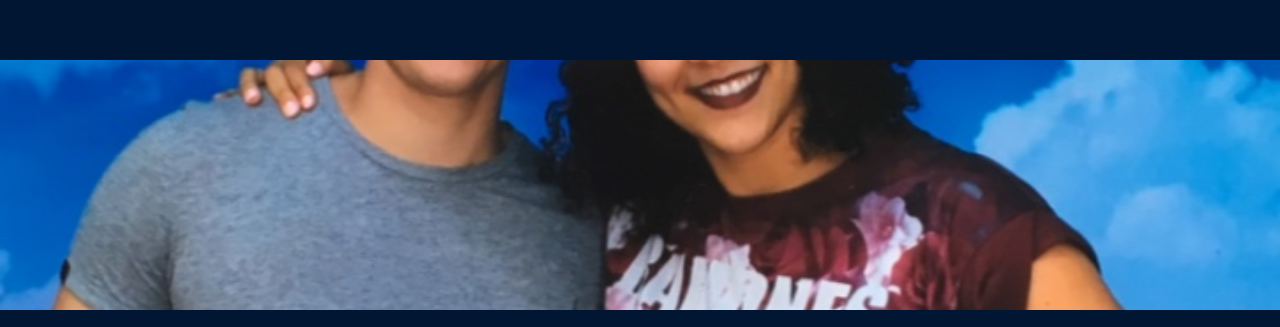
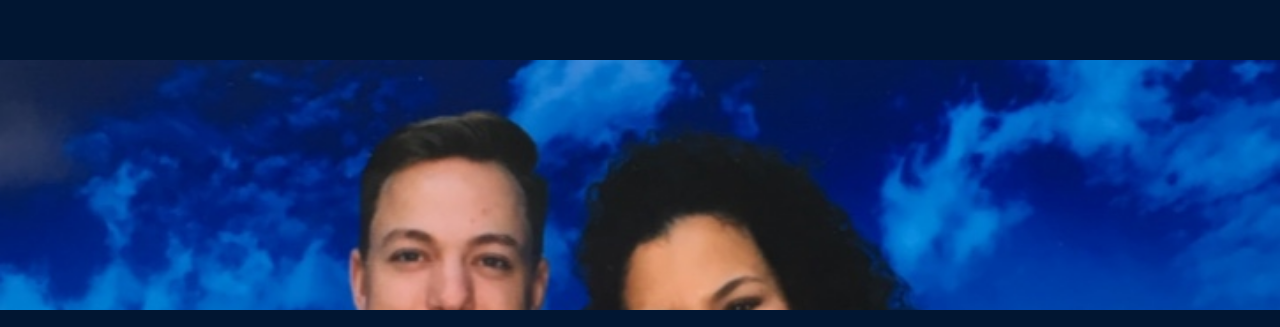
Before and after one commit to Anna-181/Wedding, a plain HTML site: page index.html in a window 1280 px wide. Shown: the part 118-445 px from the top of the page. Drawn offline with nearby package versions, Linux system fonts and the light colour scheme.

Commit message:
Update index.html

```diff
--- a/index.html
+++ b/index.html
@@ -19,11 +19,13 @@
             justify-content: center;
             min-height: 100vh;
         }
-        .header-image {
-            width: 100%;
-            max-height: 250px; /* Bildhöhe kleiner */
-            object-fit: cover; /* Sorgt dafür, dass das Bild schön beschnitten wird */
-        }
+       .header-image {
+    width: 100%;
+    max-height: 250px;
+    object-fit: cover;
+    object-position: top center; /* Fokus auf die Gesichter */
+}
+
         h1 {
             font-family: 'Pinyon Script', cursive;
             font-size: 48px;
```
